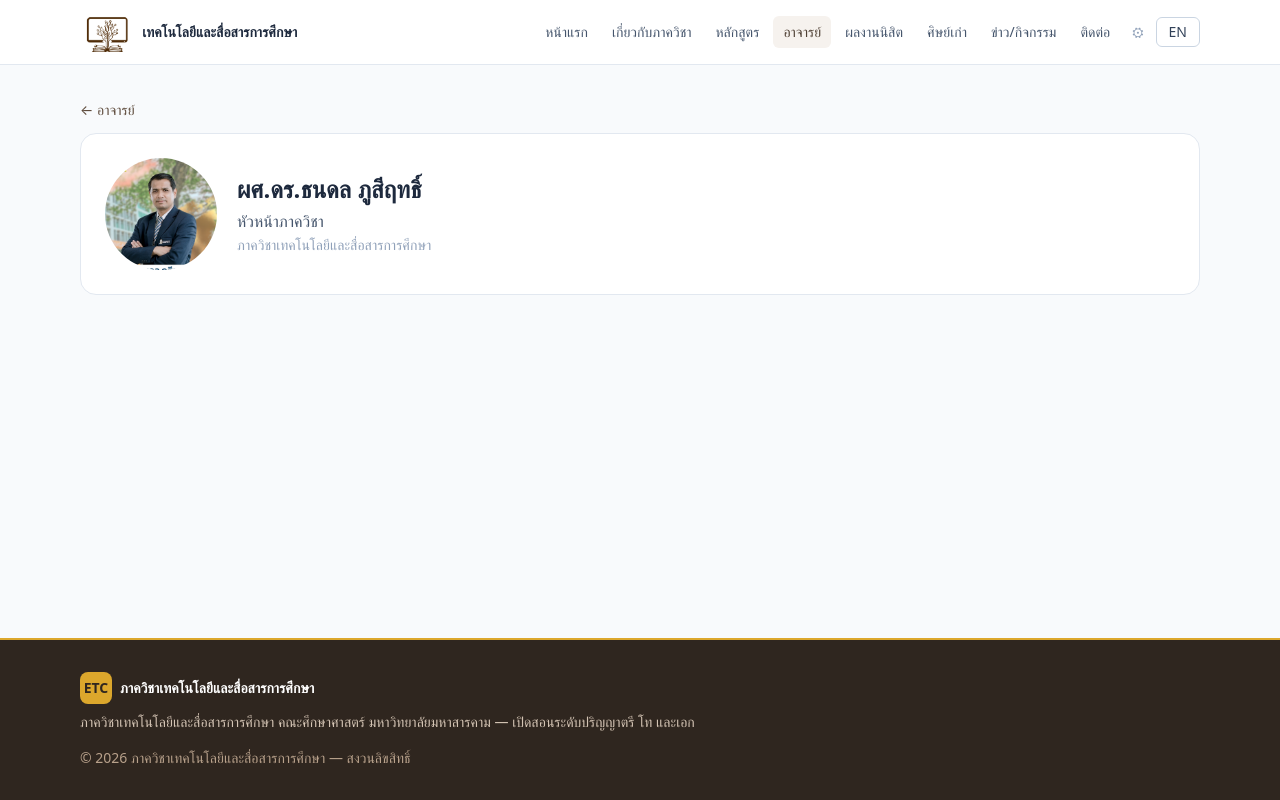
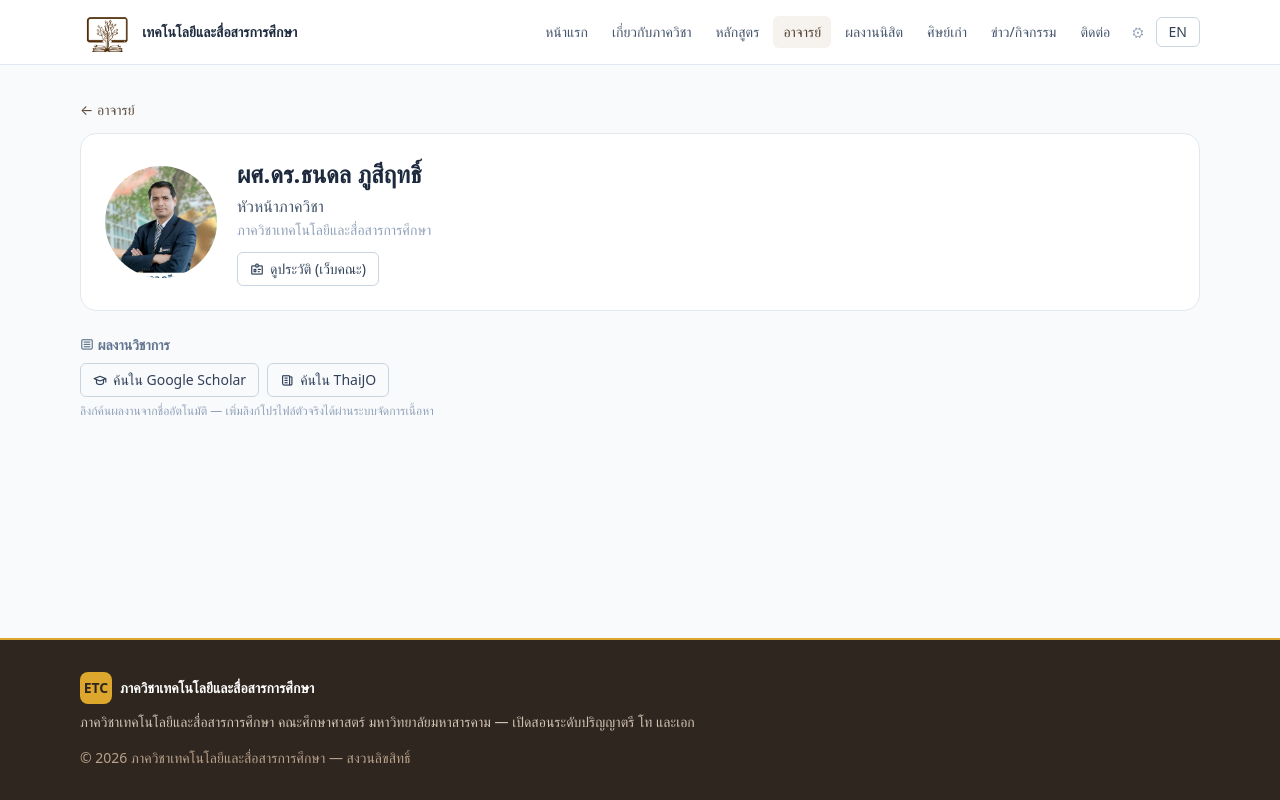
Before and after one commit to manito2566/etc-web, an Astro site: page /th/staff/01 in a window 1280 px wide. Built offline with nearby package versions, Linux system fonts and the light colour scheme; Astro itself is replaced by a stand-in of ours; a web font is replaced by a local one.

Commit message:
Speed up faculty data: bulk MSU profile links + auto Scholar/ThaiJO search
- Auto-fill faculty profile links (show_detail.php) from official page for 9/10
- Auto-generate Google Scholar + ThaiJO search buttons from each name (zero entry)
- staff schema + CMS: profile field

Co-Authored-By: Claude Opus 4.8 <noreply@anthropic.com>

```diff
--- a/public/admin/config.yml
+++ b/public/admin/config.yml
@@ -105,6 +105,7 @@ collections:
       - { name: position_en, label: "ตำแหน่ง (อังกฤษ)", widget: string, required: false }
       - { name: email, label: "อีเมล", widget: string, required: false }
       - { name: website, label: "เว็บไซต์ส่วนตัว/portfolio", widget: string, required: false }
+      - { name: profile, label: "ลิงก์ดูประวัติ (เว็บคณะ)", widget: string, required: false }
       - { name: scopus, label: "ลิงก์ Scopus", widget: string, required: false }
       - { name: orcid, label: "ลิงก์ ORCID", widget: string, required: false }
       - { name: scholar, label: "ลิงก์ Google Scholar", widget: string, required: false }
--- a/src/content.config.ts
+++ b/src/content.config.ts
@@ -82,6 +82,7 @@ const staff = defineCollection({
     position_en: z.string().optional().default(""),
     email: z.string().optional().default(""),
     website: z.string().optional().default(""),
+    profile: z.string().optional().default(""),
     scopus: z.string().optional().default(""),
     orcid: z.string().optional().default(""),
     scholar: z.string().optional().default(""),
--- a/src/content/staff/01.md
+++ b/src/content/staff/01.md
@@ -5,6 +5,7 @@ position_th: "หัวหน้าภาควิชา"
 position_en: "Head of Department"
 email: ""
 website: ""
+profile: "https://edu.msu.ac.th/system/person/show_detail.php?pid=55"
 expertise_th: ""
 expertise_en: ""
 photo: "/staff/22.jpg"
--- a/src/content/staff/02.md
+++ b/src/content/staff/02.md
@@ -5,6 +5,7 @@ position_th: "รองศาสตราจารย์"
 position_en: "Associate Professor"
 email: ""
 website: ""
+profile: "https://edu.msu.ac.th/system/person/show_detail.php?pid=204"
 expertise_th: ""
 expertise_en: ""
 photo: "/staff/18.jpg"
--- a/src/content/staff/03.md
+++ b/src/content/staff/03.md
@@ -5,6 +5,7 @@ position_th: "รองศาสตราจารย์"
 position_en: "Associate Professor"
 email: ""
 website: ""
+profile: "https://edu.msu.ac.th/system/person/show_detail.php?pid=91"
 expertise_th: ""
 expertise_en: ""
 photo: "/staff/26.jpg"
--- a/src/content/staff/04.md
+++ b/src/content/staff/04.md
@@ -5,6 +5,7 @@ position_th: "รองศาสตราจารย์"
 position_en: "Associate Professor"
 email: ""
 website: ""
+profile: "https://edu.msu.ac.th/system/person/show_detail.php?pid=48"
 expertise_th: ""
 expertise_en: ""
 photo: "/staff/20.jpg"
--- a/src/content/staff/05.md
+++ b/src/content/staff/05.md
@@ -5,6 +5,7 @@ position_th: "ผู้ช่วยศาสตราจารย์ · ปร
 position_en: "Assistant Professor · B.Ed. Programme Chair"
 email: ""
 website: "https://manito2566.github.io/manit-asanok.github.io/index.html"
+profile: "https://edu.msu.ac.th/system/person/show_detail.php?pid=88"
 scopus: ""
 orcid: ""
 scholar: ""
--- a/src/content/staff/06.md
+++ b/src/content/staff/06.md
@@ -5,6 +5,7 @@ position_th: "ผู้ช่วยศาสตราจารย์"
 position_en: "Assistant Professor"
 email: ""
 website: ""
+profile: "https://edu.msu.ac.th/system/person/show_detail.php?pid=92"
 expertise_th: ""
 expertise_en: ""
 photo: "/staff/17.jpg"
--- a/src/content/staff/07.md
+++ b/src/content/staff/07.md
@@ -5,6 +5,7 @@ position_th: "ผู้ช่วยศาสตราจารย์"
 position_en: "Assistant Professor"
 email: ""
 website: ""
+profile: "https://edu.msu.ac.th/system/person/show_detail.php?pid=33"
 expertise_th: ""
 expertise_en: ""
 photo: "/staff/23.jpg"
--- a/src/content/staff/08.md
+++ b/src/content/staff/08.md
@@ -5,6 +5,7 @@ position_th: "อาจารย์"
 position_en: "Lecturer"
 email: ""
 website: ""
+profile: ""
 expertise_th: ""
 expertise_en: ""
 photo: "/staff/24.jpg"
--- a/src/content/staff/09.md
+++ b/src/content/staff/09.md
@@ -5,6 +5,7 @@ position_th: "อาจารย์"
 position_en: "Lecturer"
 email: ""
 website: ""
+profile: "https://edu.msu.ac.th/system/person/show_detail.php?pid=87"
 expertise_th: ""
 expertise_en: ""
 photo: "/staff/25.jpg"
--- a/src/content/staff/10.md
+++ b/src/content/staff/10.md
@@ -5,6 +5,7 @@ position_th: "อาจารย์"
 position_en: "Lecturer"
 email: ""
 website: ""
+profile: "https://edu.msu.ac.th/system/person/show_detail.php?pid=193"
 expertise_th: ""
 expertise_en: ""
 photo: "/staff/27.webp"
--- a/src/pages/[lang]/staff/[slug].astro
+++ b/src/pages/[lang]/staff/[slug].astro
@@ -22,13 +22,27 @@ const name = pick(lang, d.name_th, d.name_en || d.name_th);
 const expertise = pick(lang, d.expertise_th, d.expertise_en)
   .split(",").map((x) => x.trim()).filter(Boolean);
 
+// ตัดคำนำหน้าตำแหน่งวิชาการออก เพื่อใช้ค้นผลงาน
+const cleanName = (d.name_th || name)
+  .replace(/^((ผศ|รศ|ศ|อ|ดร|ศาสตรเมธี|ผู้ช่วยศาสตราจารย์|รองศาสตราจารย์|ศาสตราจารย์|อาจารย์)\.?\s*)+/u, "")
+  .trim() || name;
+const q = encodeURIComponent(`"${cleanName}"`);
+const scholarSearch = `https://scholar.google.com/scholar?q=${q}`;
+const thaijoSearch = `https://www.google.com/search?q=${encodeURIComponent(`"${cleanName}" site:tci-thaijo.org`)}`;
+
 const links = [
   { url: d.website, icon: "ti-world", label: lang === "th" ? "เว็บไซต์ส่วนตัว" : "Personal site" },
+  { url: d.profile, icon: "ti-id-badge-2", label: lang === "th" ? "ดูประวัติ (เว็บคณะ)" : "Faculty profile" },
   { url: d.scopus, icon: "ti-database", label: "Scopus" },
   { url: d.orcid, icon: "ti-id", label: "ORCID" },
-  { url: d.scholar, icon: "ti-school", label: "Google Scholar" },
   { url: d.email ? `mailto:${d.email}` : "", icon: "ti-mail", label: lang === "th" ? "อีเมล" : "Email" },
 ].filter((l) => l.url);
+
+// ลิงก์ค้นผลงาน: ใช้โปรไฟล์ Scholar จริงถ้ามี ไม่งั้นค้นจากชื่ออัตโนมัติ
+const workLinks = [
+  { url: d.scholar || scholarSearch, icon: "ti-school", label: "Google Scholar", auto: !d.scholar },
+  { url: thaijoSearch, icon: "ti-news", label: "ThaiJO", auto: true },
+];
 ---
 <BaseLayout lang={lang} title={name}>
   <a href={localizePath(lang, "/staff")} class="text-sm text-brand-600 hover:underline">← {t("nav.staff")}</a>
@@ -67,6 +81,20 @@ const links = [
     </section>
   )}
 
+  <section class="mt-6">
+    <h2 class="text-sm font-semibold text-slate-500"><i class="ti ti-article" aria-hidden="true"></i> {lang === "th" ? "ผลงานวิชาการ" : "Academic works"}</h2>
+    <div class="mt-2 flex flex-wrap gap-2">
+      {workLinks.map((w) => (
+        <a href={w.url} target="_blank" rel="noopener"
+           class="inline-flex items-center gap-1.5 rounded-md border border-slate-300 px-3 py-1.5 text-sm font-medium text-slate-700 hover:border-brand-400 hover:text-brand-700">
+          <i class={`ti ${w.icon}`} aria-hidden="true"></i>
+          {w.auto ? (lang === "th" ? `ค้นใน ${w.label}` : `Search ${w.label}`) : w.label}
+        </a>
+      ))}
+    </div>
+    <p class="mt-1.5 text-xs text-slate-400">{lang === "th" ? "ลิงก์ค้นผลงานจากชื่ออัตโนมัติ — เพิ่มลิงก์โปรไฟล์ตัวจริงได้ผ่านระบบจัดการเนื้อหา" : "Auto-generated search by name — add the exact profile link via the CMS."}</p>
+  </section>
+
   <article class="prose-etc mt-6 max-w-none">
     <Content />
   </article>
```
